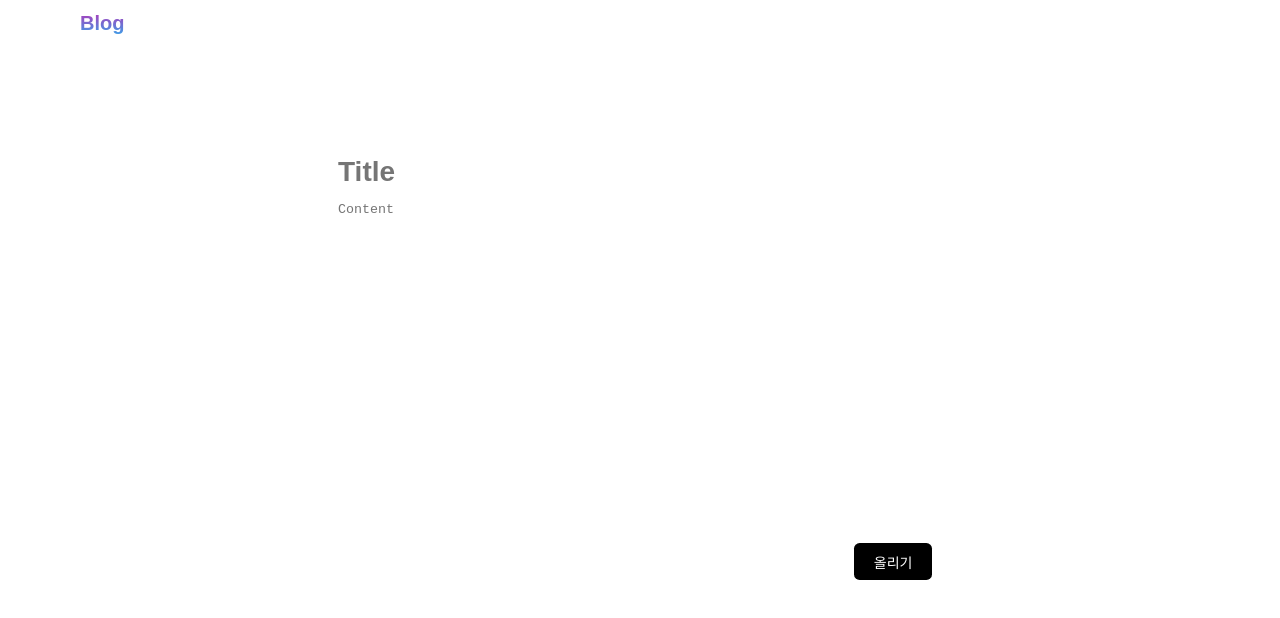
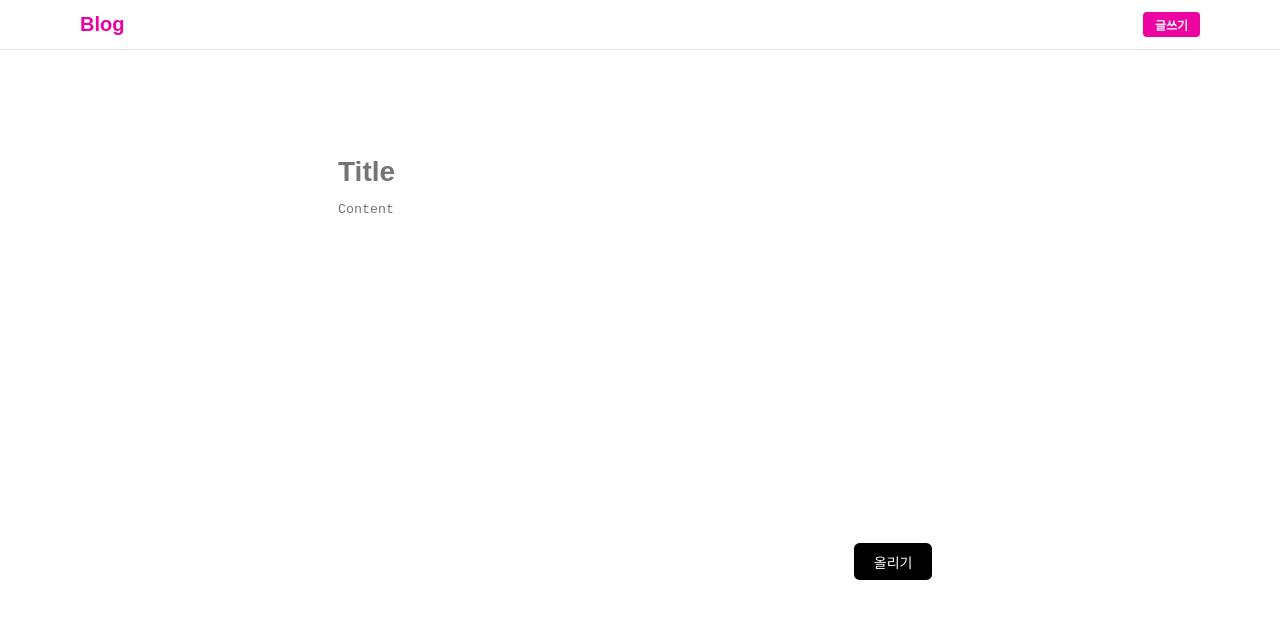
Before and after one commit to HarryA123/React-ToyProjects, a React (Create React App) app in the folder blog/: page /post in a window 1280 px wide. Shown: the top 618 px of the page. Built offline with nearby package versions, Linux system fonts and the light colour scheme.

Commit message:
chore: import styles

```diff
--- a/blog/src/components/Nav.js
+++ b/blog/src/components/Nav.js
@@ -1,22 +1,14 @@
 import React from "react";
-import styled from "styled-components";
-import { Link } from "react-router-dom";
-
-const LinkS = styled(Link)`
-  padding: 12px 80px;
-  position: fixed;
-  top: 0;
-  width: 100vh;
-  background: -webkit-linear-gradient(#ec02a1, #00d4ff);
-  -webkit-background-clip: text;
-  -webkit-text-fill-color: transparent;
-  background-color: gray;
-  font-size: 20px;
-  font-weight: bold;
-`;
+// import Button from "./buttons/Button";
+import { LinkS, Navigation, NavButton } from "./style";
 
 const Nav = () => {
-  return <LinkS to="/">Blog</LinkS>;
+  return (
+    <Navigation>
+      <LinkS to="/">Blog</LinkS>
+      <NavButton navButtonName="글쓰기" />
+    </Navigation>
+  );
 };
 
 export default Nav;
```
